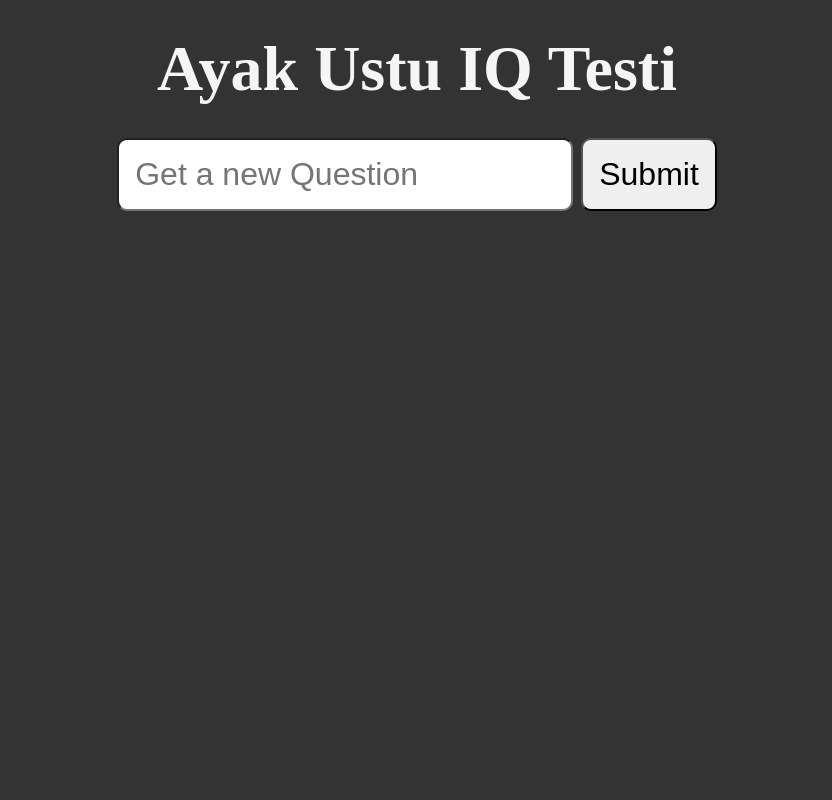
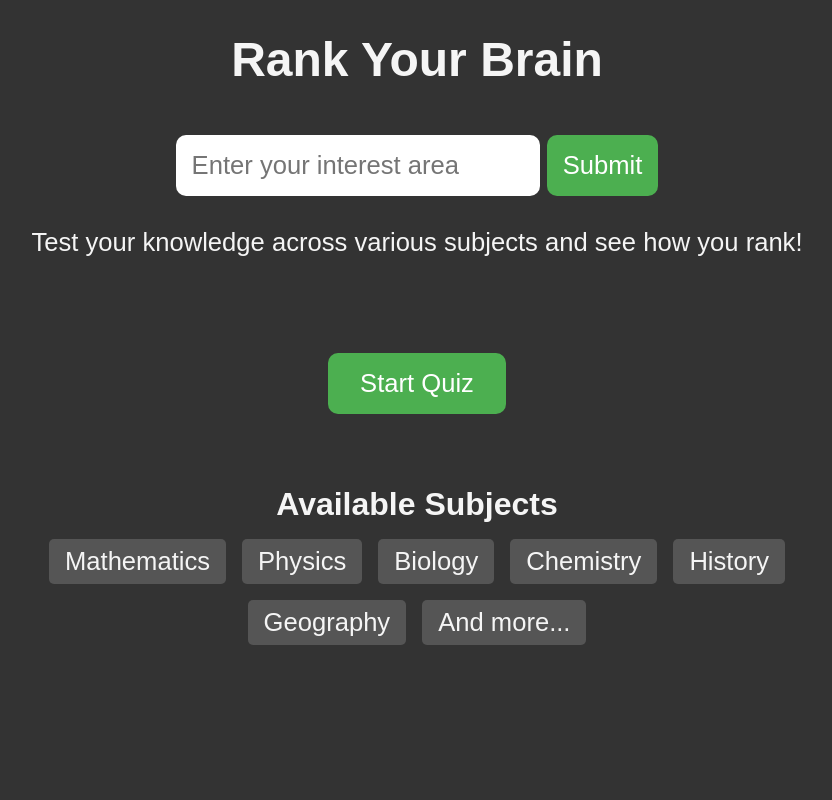
Before and after one commit to Eguzelyel/rankyourbrain, a Python web app: template templates/index.html in a window 1280 px wide. Shown: the whole page, without its empty margins (223-1055 px from the left). Run offline with Jinja, Linux system fonts and the light colour scheme; the template is opened without the code that fills it, so the values that code supplies are empty.

Commit message:
added flask engine

```diff
--- a/static/styles/style.css
+++ b/static/styles/style.css
@@ -13,11 +13,113 @@ body {
     flex-direction: column;
     align-items: center;
     gap: 2rem;
+    font-size: 1.6rem;
+    font-family: Arial, sans-serif;
+}
+
+h1 {
+    font-size: 3rem;
+    margin-bottom: 1rem;
+    text-align: center;
+    color: #f5f5f5;
+}
+
+h2 {
     font-size: 2rem;
+    margin-bottom: 1rem;
+    color: #f5f5f5;
+}
+
+p {
+    margin-bottom: 1.5rem;
+    text-align: center;
+    max-width: 800px;
 }
 
 input, button {
-    font-size: 2rem;
+    font-size: 1.6rem;
     padding: 1rem;
     border-radius: 10px;
+    border: none;
 }
+
+button {
+    background-color: #4CAF50;
+    color: white;
+    cursor: pointer;
+    transition: background-color 0.3s;
+}
+
+button:hover {
+    background-color: #45a049;
+}
+
+.button {
+    display: inline-block;
+    background-color: #4CAF50;
+    color: white;
+    padding: 1rem 2rem;
+    text-decoration: none;
+    border-radius: 10px;
+    font-size: 1.6rem;
+    margin: 0.5rem;
+    transition: background-color 0.3s;
+}
+
+.button:hover {
+    background-color: #45a049;
+}
+
+.welcome-container, .button-container, .subjects-container {
+    width: 100%;
+    max-width: 800px;
+    margin-bottom: 2rem;
+    text-align: center;
+}
+
+.subjects-list {
+    list-style-type: none;
+    display: flex;
+    flex-wrap: wrap;
+    justify-content: center;
+    gap: 1rem;
+}
+
+.subjects-list li {
+    background-color: #555;
+    padding: 0.5rem 1rem;
+    border-radius: 5px;
+}
+
+.question-container {
+    width: 100%;
+    max-width: 800px;
+    margin: 2rem 0;
+    text-align: center;
+}
+
+.question-image {
+    max-width: 100%;
+    max-height: 500px;
+    border-radius: 10px;
+    box-shadow: 0 0 10px rgba(0, 0, 0, 0.5);
+}
+
+.multiple-choice {
+    display: flex;
+    flex-direction: column;
+    gap: 1rem;
+    margin: 2rem 0;
+}
+
+.option {
+    display: flex;
+    align-items: center;
+    gap: 1rem;
+}
+
+.text-answer input {
+    width: 100%;
+    max-width: 400px;
+    margin: 2rem 0;
+}
--- a/templates/index.html
+++ b/templates/index.html
@@ -3,14 +3,37 @@
 <head>
     <meta charset="UTF-8">
     <meta name="viewport" content="width=device-width, initial-scale=1.0">
-    <title>Ayak Ustu IQ Testi</title>
+    <title>Rank Your Brain</title>
     <link href="{{url_for('static', filename='styles/style.css')}}" rel="stylesheet" />
-
 </head>
 <body>
-    <h1>Ayak Ustu IQ Testi</h1>
-    <form action="/get_question">
-        <input type="text" name="question" id="get_question" placeholder="Get a new Question" />
+    <h1>Rank Your Brain</h1>
+
+    <!-- Code following the tutorial -->
+    <form action="/choose_area">
+        <label for="interest_area"></label><input type="text" name="interest_area" id="interest_area" placeholder="Enter your interest area">
         <button type="submit">Submit</button>
+    </form>
+
+    <div class="welcome-container">
+        <p>Test your knowledge across various subjects and see how you rank!</p>
+    </div>
+
+    <div class="button-container">
+        <a href="{{ url_for('get_question') }}" class="button">Start Quiz</a>
+    </div>
+
+    <div class="subjects-container">
+        <h2>Available Subjects</h2>
+        <ul class="subjects-list">
+            <li>Mathematics</li>
+            <li>Physics</li>
+            <li>Biology</li>
+            <li>Chemistry</li>
+            <li>History</li>
+            <li>Geography</li>
+            <li>And more...</li>
+        </ul>
+    </div>
 </body>
 </html>
```
Also changed, not shown: questions.py (+20 -11 lines), 1 other file.
